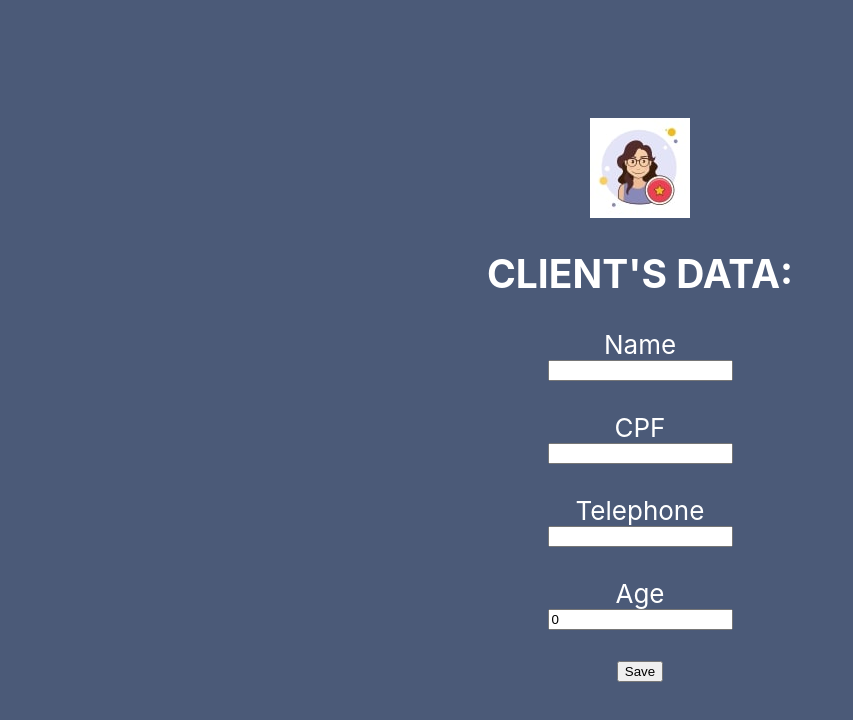
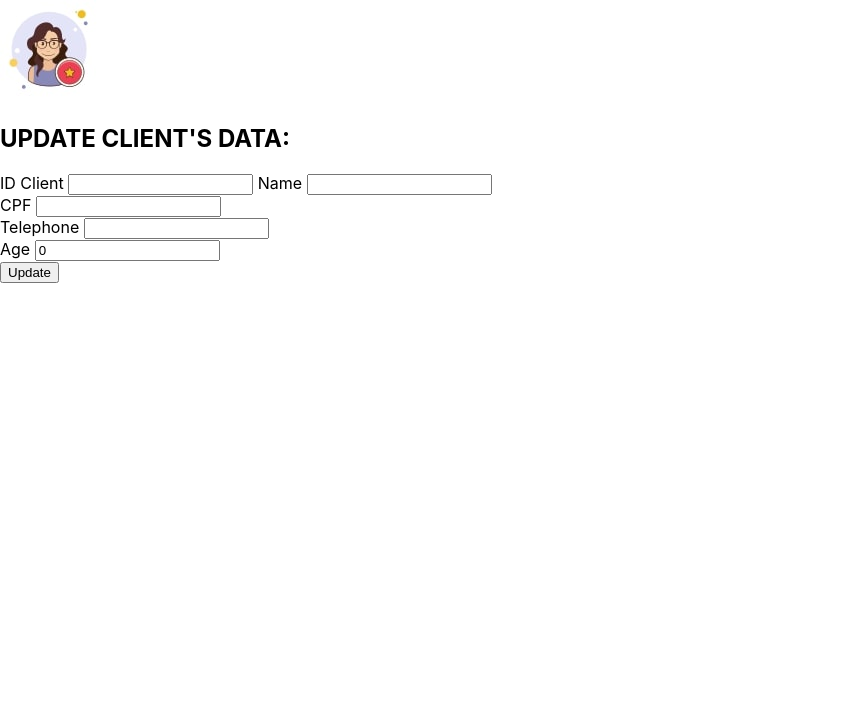
Before and after one commit to ThallytaM/project-dac-frontend, a React (Create React App) app: page / in a window 1280 px wide. Shown: the top 720 px of the page, without its empty margins (0-853 px from the left). Built offline with nearby package versions, Linux system fonts and the light colour scheme.

Commit message:
janela update client

```diff
--- a/src/App.js
+++ b/src/App.js
@@ -10,6 +10,8 @@ export default class App extends React.Component{
     number2: 0,
     result:0
   }
+
+
   sum = ()=> {
     const result = parseInt(this.state.number1) + parseInt(this.state.number2);
     this.setState({result});
@@ -32,6 +34,7 @@ export default class App extends React.Component{
 
           <br/>
           <label>O resultado é: {this.state.result}</label>
+
       </div>
     );
   }
--- /dev/null
+++ b/src/UpdateClient .css
@@ -0,0 +1,38 @@
+.CreateClient {
+  text-align: center;
+}
+
+.App-logo {
+ height: 40vmin;
+  pointer-events: none;
+}
+
+@media (prefers-reduced-motion: no-preference) {
+  .App-logo {
+    animation: App-logo-spin infinite 20s linear;
+  }
+}
+
+.UpdateClient {
+  background-color: #4b5a78;
+  min-height: 100vh;
+  display: flex;
+  flex-direction: column;
+  align-items: center;
+  justify-content: center;
+  font-size: calc(10px + 2vmin);
+  color: white;
+}
+
+.App-link {
+  color: #61dafb;
+}
+
+@keyframes App-logo-spin {
+  from {
+    transform: rotate(0deg);
+  }
+  to {
+    transform: rotate(360deg);
+  }
+}
--- /dev/null
+++ b/src/UpdateClient.js
@@ -0,0 +1,54 @@
+import React from 'react'
+import client from './img/client.jpg'
+import './UpdateClient';
+
+export default class UpdateClient extends React.Component{
+
+  state = {
+    id: '',
+    name: '',
+    cpf: '',
+    telephone: '',
+    age: 0
+  }
+  save = ()=> {
+    const result = 'ID client: '+ parseInt(this.state.id) + ' || Name: ' + this.state.name + ' || CPF: ' + this.state.cpf + ' || Telephone: '+ this.state.telephone + ' || Age: ' + this.state.age;
+    this.setState({result});
+  }
+
+
+  render(){
+    return (
+      <div className="CreateClient">
+
+          <img src = {client}/>
+
+          <h2>UPDATE CLIENT'S DATA: </h2>
+
+          <label> ID Client </label>
+          <input type = 'number' value={this.state.id} onChange={(e) => {this.setState({id: e.target.value})}}/>
+
+          <label> Name </label>
+          <input type = 'text' value={this.state.name} onChange={(e) => {this.setState({name: e.target.value})}}/>
+
+          <br/>
+          <label> CPF </label>
+          <input type = 'text' value={this.state.cpf} onChange={(e) => {this.setState({cpf: e.target.value})}}/>
+
+          <br/>
+          <label> Telephone </label>
+          <input type = 'text' value={this.state.telephone} onChange={(e) => {this.setState({telephone: e.target.value})}}/>
+
+          <br/>
+          <label> Age </label>
+          <input type = 'number' value={this.state.age} onChange={(e) => {this.setState({age: e.target.value})}}/>
+
+          <br/>
+          <button onClick={this.save} > Update</button>
+
+          <label>{this.state.result}</label>
+
+      </div>
+    );
+  }
+}
--- a/src/index.js
+++ b/src/index.js
@@ -2,14 +2,13 @@ import React from 'react';
 import ReactDOM from 'react-dom/client';
 import './index.css';
 import reportWebVitals from './reportWebVitals';
-import CreateClient from './CreateClient';
-import CreateProperty from './CreateProperty';
-import CreateContract from './CreateContract';
+import UpdateClient from './UpdateClient';
+
 
 const root = ReactDOM.createRoot(document.getElementById('root'));
 root.render(
   <React.StrictMode>
-    <CreateClient/>
+    <UpdateClient/>
   </React.StrictMode>
 );
 
```
